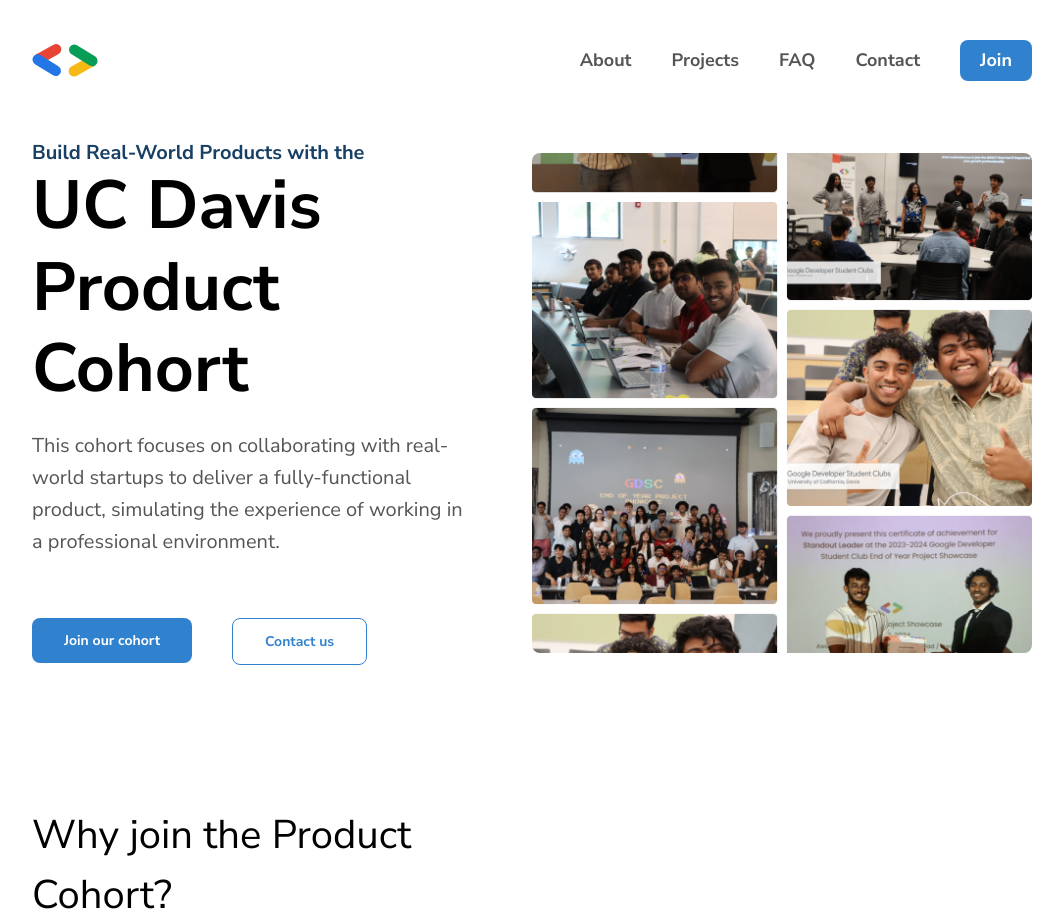
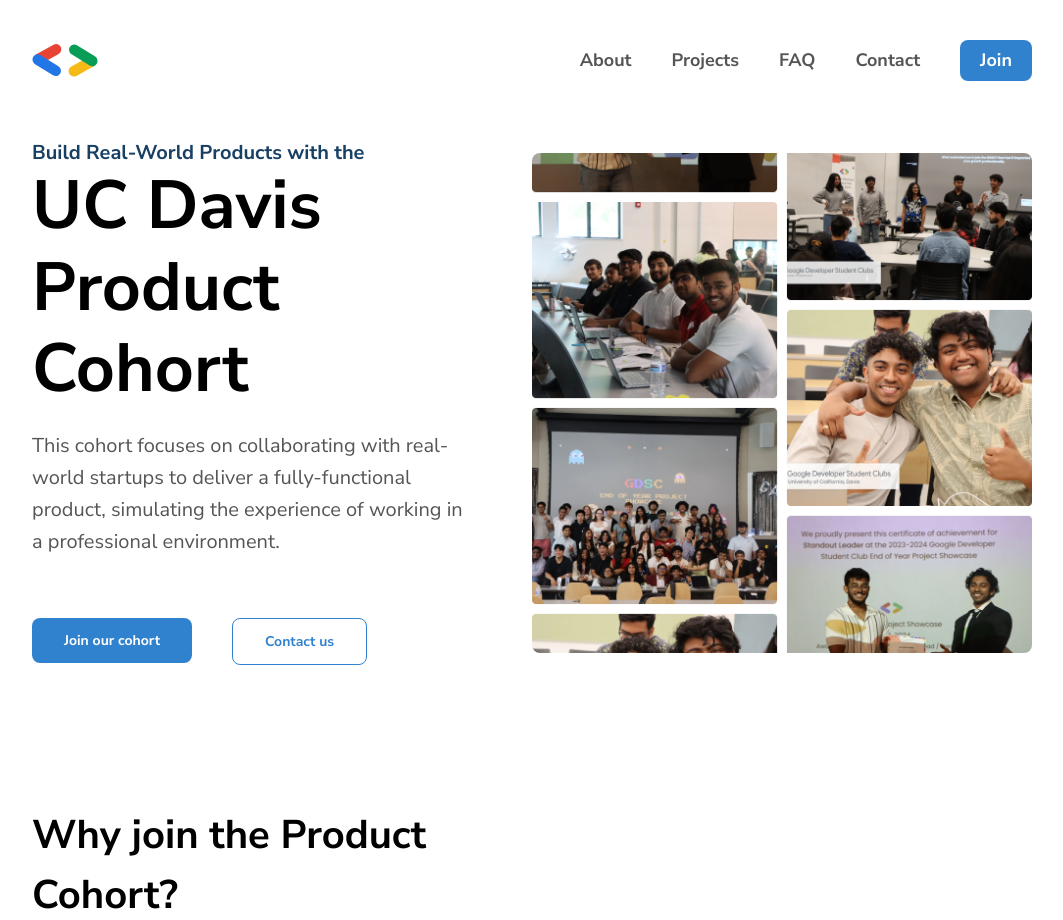
Before and after one commit to random-logic/gdsc-takehome, a Next.js app: page / in a window 1280 px wide. Shown: the top 920 px of the page, without its empty margins (108-1171 px from the left). Built offline with nearby package versions, Linux system fonts and the light colour scheme.

Commit message:
fix section 2

```diff
--- a/components/section2/WhyJoin.tsx
+++ b/components/section2/WhyJoin.tsx
@@ -3,7 +3,7 @@ import Button from "@/components/Button";
 
 export default function WhyJoin() {
   return <div className="max-w-[36rem]">
-    <h2 className="h2">Why join the Product Cohort?</h2>
+    <h2 className="h2 font-bold">Why join the Product Cohort?</h2>
     <Spacer rem={1.5} />
     <p className="p1 text-dark-blue font-bold">Because we turn your skills into tangible results!</p>
     <Spacer rem={1.25} />
```
